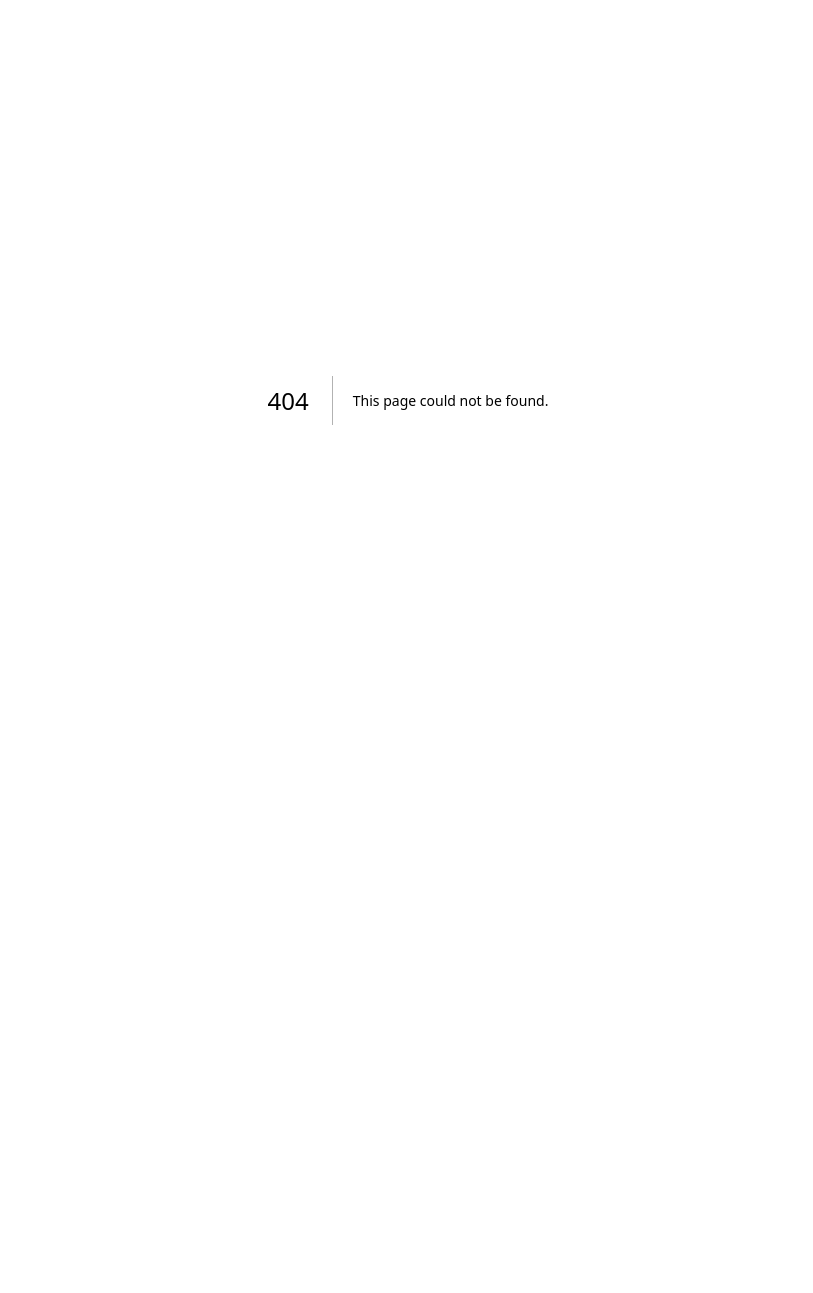
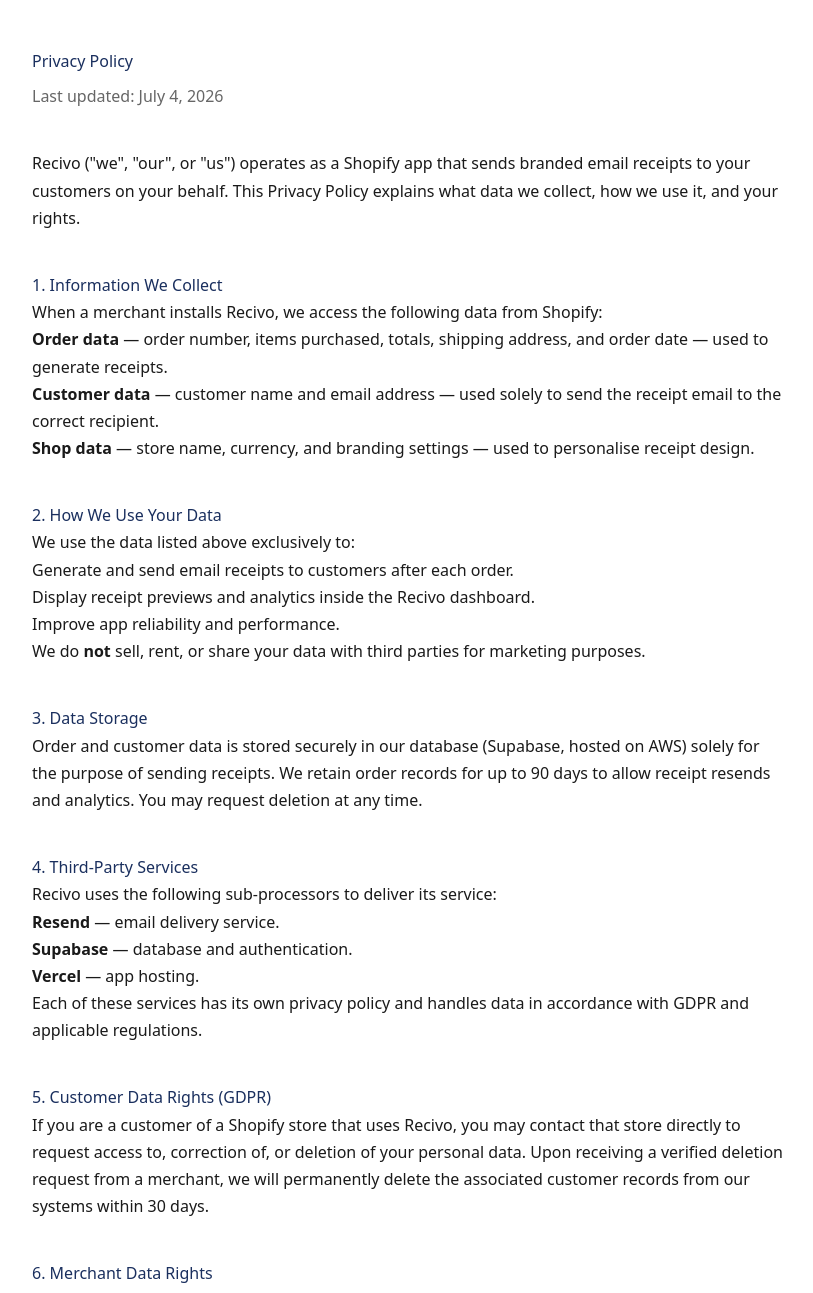
Before and after one commit to MrZorian/tryrecivo-app, a Next.js app: page /privacy in a window 1280 px wide. Before the commit this address had no page. Shown: the top 1293 px of the page, without its empty margins (232-1045 px from the left). Before the commit the page ends 800 px from the top, so only its background shows below. Built offline with nearby package versions, Linux system fonts and the light colour scheme.

Commit message:
feat: add privacy policy page

```diff
--- /dev/null
+++ b/app/privacy/page.tsx
@@ -0,0 +1,63 @@
+export const metadata = {
+  title: 'Privacy Policy – Recivo',
+}
+
+export default function PrivacyPage() {
+  return (
+    <div style={{ maxWidth: 800, margin: '0 auto', padding: '48px 24px', fontFamily: 'system-ui, sans-serif', color: '#1a1a1a', lineHeight: 1.7 }}>
+      <h1 style={{ color: '#1a2f5e', marginBottom: 8 }}>Privacy Policy</h1>
+      <p style={{ color: '#666', marginBottom: 40 }}>Last updated: July 4, 2026</p>
+
+      <p>Recivo ("we", "our", or "us") operates as a Shopify app that sends branded email receipts to your customers on your behalf. This Privacy Policy explains what data we collect, how we use it, and your rights.</p>
+
+      <h2 style={{ color: '#1a2f5e', marginTop: 40 }}>1. Information We Collect</h2>
+      <p>When a merchant installs Recivo, we access the following data from Shopify:</p>
+      <ul>
+        <li><strong>Order data</strong> — order number, items purchased, totals, shipping address, and order date — used to generate receipts.</li>
+        <li><strong>Customer data</strong> — customer name and email address — used solely to send the receipt email to the correct recipient.</li>
+        <li><strong>Shop data</strong> — store name, currency, and branding settings — used to personalise receipt design.</li>
+      </ul>
+
+      <h2 style={{ color: '#1a2f5e', marginTop: 40 }}>2. How We Use Your Data</h2>
+      <p>We use the data listed above exclusively to:</p>
+      <ul>
+        <li>Generate and send email receipts to customers after each order.</li>
+        <li>Display receipt previews and analytics inside the Recivo dashboard.</li>
+        <li>Improve app reliability and performance.</li>
+      </ul>
+      <p>We do <strong>not</strong> sell, rent, or share your data with third parties for marketing purposes.</p>
+
+      <h2 style={{ color: '#1a2f5e', marginTop: 40 }}>3. Data Storage</h2>
+      <p>Order and customer data is stored securely in our database (Supabase, hosted on AWS) solely for the purpose of sending receipts. We retain order records for up to 90 days to allow receipt resends and analytics. You may request deletion at any time.</p>
+
+      <h2 style={{ color: '#1a2f5e', marginTop: 40 }}>4. Third-Party Services</h2>
+      <p>Recivo uses the following sub-processors to deliver its service:</p>
+      <ul>
+        <li><strong>Resend</strong> — email delivery service.</li>
+        <li><strong>Supabase</strong> — database and authentication.</li>
+        <li><strong>Vercel</strong> — app hosting.</li>
+      </ul>
+      <p>Each of these services has its own privacy policy and handles data in accordance with GDPR and applicable regulations.</p>
+
+      <h2 style={{ color: '#1a2f5e', marginTop: 40 }}>5. Customer Data Rights (GDPR)</h2>
+      <p>If you are a customer of a Shopify store that uses Recivo, you may contact that store directly to request access to, correction of, or deletion of your personal data. Upon receiving a verified deletion request from a merchant, we will permanently delete the associated customer records from our systems within 30 days.</p>
+
+      <h2 style={{ color: '#1a2f5e', marginTop: 40 }}>6. Merchant Data Rights</h2>
+      <p>Merchants can request deletion of all their store data by uninstalling the Recivo app or emailing us at <a href="mailto:support@tryrecivo.com" style={{ color: '#00bfa5' }}>support@tryrecivo.com</a>. We will delete all associated data within 30 days.</p>
+
+      <h2 style={{ color: '#1a2f5e', marginTop: 40 }}>7. Security</h2>
+      <p>We use industry-standard encryption (TLS in transit, AES-256 at rest) and access controls to protect your data. Shopify API secrets and credentials are never exposed publicly.</p>
+
+      <h2 style={{ color: '#1a2f5e', marginTop: 40 }}>8. Changes to This Policy</h2>
+      <p>We may update this Privacy Policy from time to time. We will notify merchants of material changes via email or a notice in the Recivo dashboard.</p>
+
+      <h2 style={{ color: '#1a2f5e', marginTop: 40 }}>9. Contact</h2>
+      <p>For any privacy-related questions or requests, contact us at:</p>
+      <p>
+        <strong>Recivo</strong><br />
+        Email: <a href="mailto:support@tryrecivo.com" style={{ color: '#00bfa5' }}>support@tryrecivo.com</a><br />
+        Website: <a href="https://tryrecivo.com" style={{ color: '#00bfa5' }}>https://tryrecivo.com</a>
+      </p>
+    </div>
+  )
+}
```
